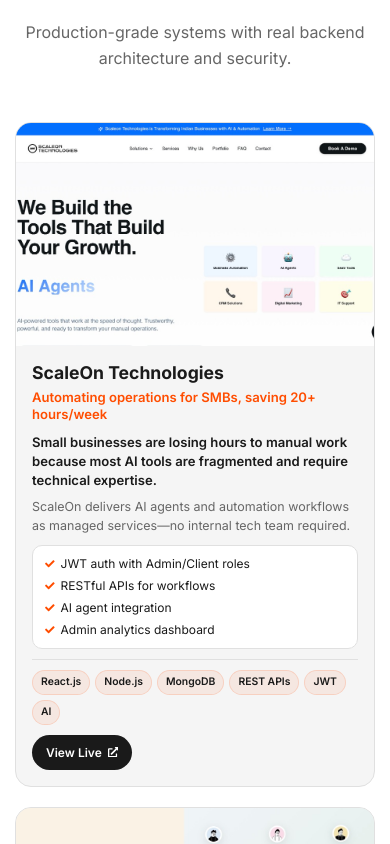
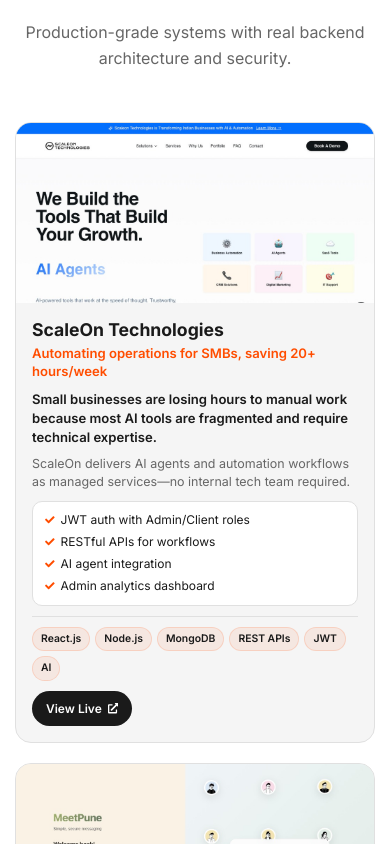
Before and after one commit to ShyamCoder2024/Portfolio, a React (Vite) app: page / in a window 390 px wide. Shown: the part 3180-4024 px from the top of the page. Built offline with nearby package versions, Linux system fonts and the light colour scheme.

Commit message:
3-column layout, fixed image height, mobile optimized

```diff
--- a/src/components/Projects.css
+++ b/src/components/Projects.css
@@ -45,14 +45,14 @@
     margin: 1.5rem auto 0;
 }
 
-/* Grid Layout */
+/* Grid Layout - 3 columns */
 .projects-grid {
     display: grid;
-    grid-template-columns: repeat(2, 1fr);
-    gap: 30px;
+    grid-template-columns: repeat(3, 1fr);
+    gap: 25px;
 }
 
-/* Card Styles - 50/50 ratio */
+/* Card Styles */
 .project-card {
     background: var(--card-bg);
     border-radius: 16px;
@@ -69,17 +69,18 @@
     transform: translateY(-4px);
 }
 
-/* Image Container - 50% visual weight */
+/* Image Container - Fixed height, proper fit */
 .project-image {
     position: relative;
     overflow: hidden;
-    aspect-ratio: 4/3;
+    height: 200px;
 }
 
 .project-image img {
     width: 100%;
     height: 100%;
     object-fit: cover;
+    object-position: top center;
     transition: transform 0.5s ease;
 }
 
@@ -262,7 +263,7 @@
     }
 
     .project-image {
-        aspect-ratio: 16/10;
+        height: 180px;
     }
 
     .project-content {
```
